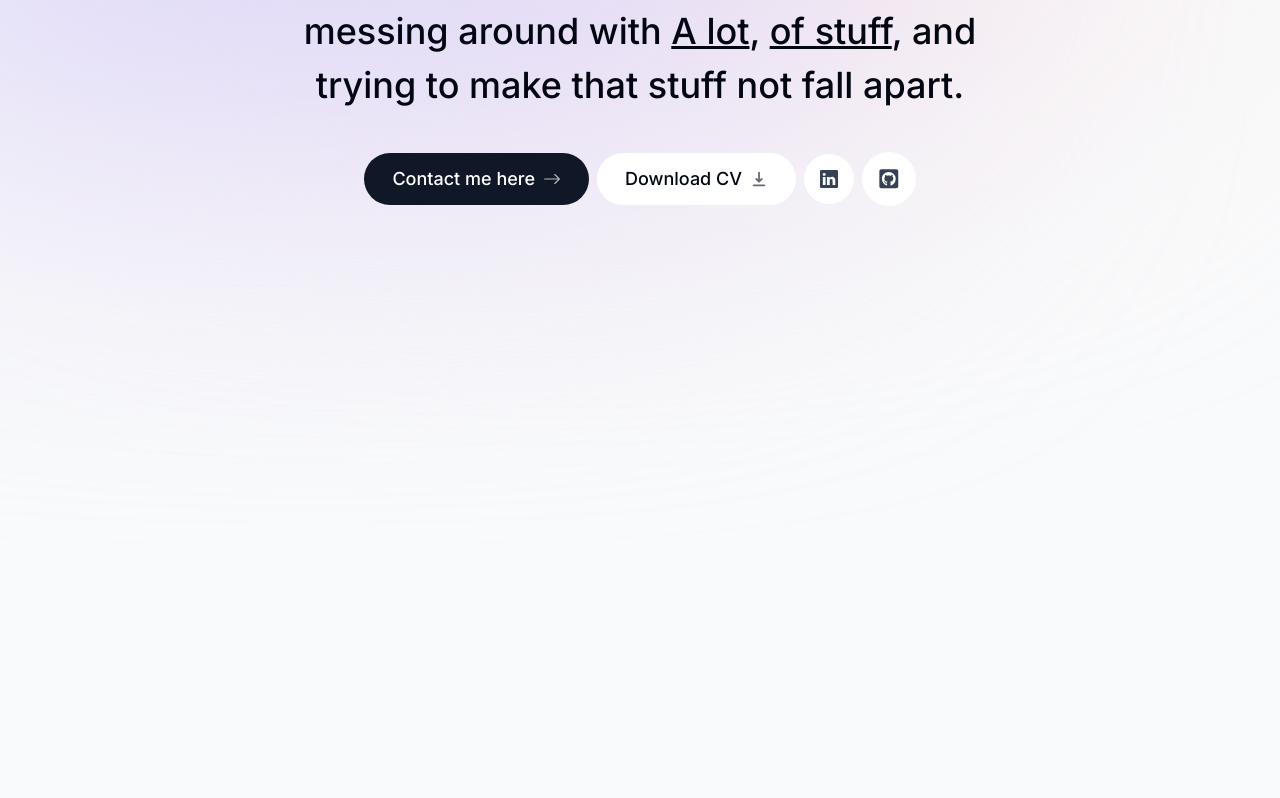
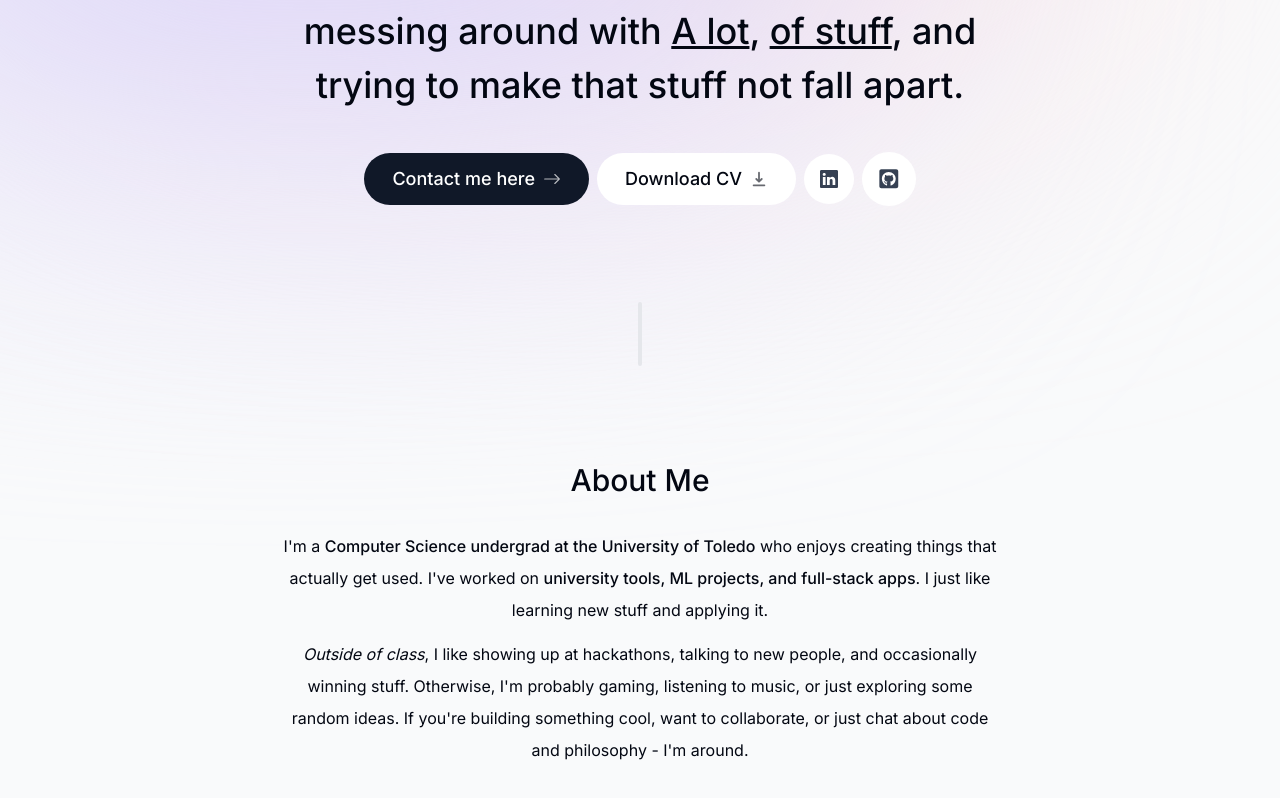
Before and after one commit to Aneesh-382005/portfolio, a Next.js app: page / in a window 1280 px wide. Shown: the part 360-1158 px from the top of the page. Built offline with nearby package versions, Linux system fonts and the light colour scheme.

Commit message:
About Me

```diff
--- a/app/page.tsx
+++ b/app/page.tsx
@@ -1,9 +1,12 @@
 import Intro from '@/components/intro';
+import SectionDivider from '@/components/section-divider';
+import About from '@/components/about';
 export default function Home() {
   return (
     <main className="flex flex-col items-center px-4">
       <Intro />
-
+      <SectionDivider />
+      <About />
     </main>
   );
 }
--- /dev/null
+++ b/components/about.tsx
@@ -0,0 +1,42 @@
+"use client";
+
+import React from "react";
+import SectionHeading from "./section-heading";
+import { motion } from "framer-motion";
+import { useSectionInView } from "@/lib/hooks";
+
+export default function About() {
+    const { ref } = useSectionInView("About");
+
+    return (
+        <motion.section
+            ref={ref}
+            className="mb-28 max-w-[45rem] text-center leading-8 sm:mb-40 scroll-mt-28"
+            initial={{ opacity: 0, y: 100 }}
+            animate={{ opacity: 1, y: 0 }}
+            transition={{ delay: 0.175 }}
+            id="about"
+        >
+            <SectionHeading>About me</SectionHeading>
+            <p className="mb-3">
+                I'm a{" "}
+                <span className="font-medium">
+                    Computer Science undergrad at the University of Toledo
+                </span>{" "}
+                who enjoys creating things that actually get used. I've worked on{" "}
+                <span className="font-medium">
+                    university tools, ML projects, and full-stack apps
+                </span>
+                . I just like learning new stuff and applying it.
+            </p>
+
+            <p>
+                <span className="italic">Outside of class</span>, I like showing up at
+                hackathons, talking to new people, and occasionally winning stuff.
+                Otherwise, I'm probably gaming, listening to music, or just exploring
+                some random ideas. If you're building something cool, want to
+                collaborate, or just chat about code and philosophy - I'm around.
+            </p>
+        </motion.section>
+    );
+}
--- /dev/null
+++ b/components/section-divider.tsx
@@ -0,0 +1,15 @@
+"use client";
+
+import React from "react";
+import { motion } from "framer-motion";
+
+export default function SectionDivider() {
+  return (
+    <motion.div
+      className="bg-gray-200 my-24 h-16 w-1 rounded-full hidden sm:block dark:bg-opacity-20"
+      initial={{ opacity: 0, y: 100 }}
+      animate={{ opacity: 1, y: 0 }}
+      transition={{ delay: 0.125 }}
+    ></motion.div>
+  );
+}
--- /dev/null
+++ b/components/section-heading.tsx
@@ -0,0 +1,13 @@
+import React from "react";
+
+type SectionHeadingProps = {
+  children: React.ReactNode;
+};
+
+export default function SectionHeading({ children }: SectionHeadingProps) {
+  return (
+    <h2 className="text-3xl font-medium capitalize mb-8 text-center">
+      {children}
+    </h2>
+  );
+}
```
